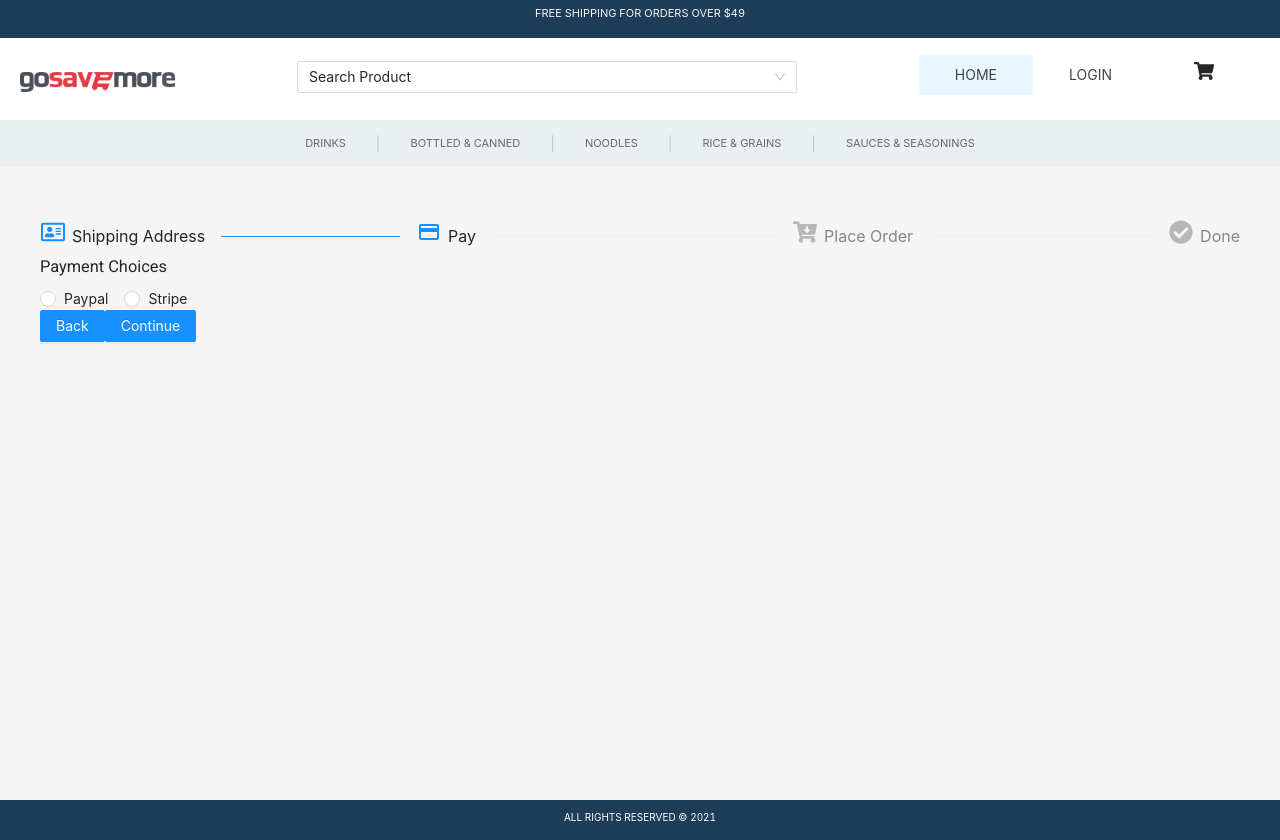
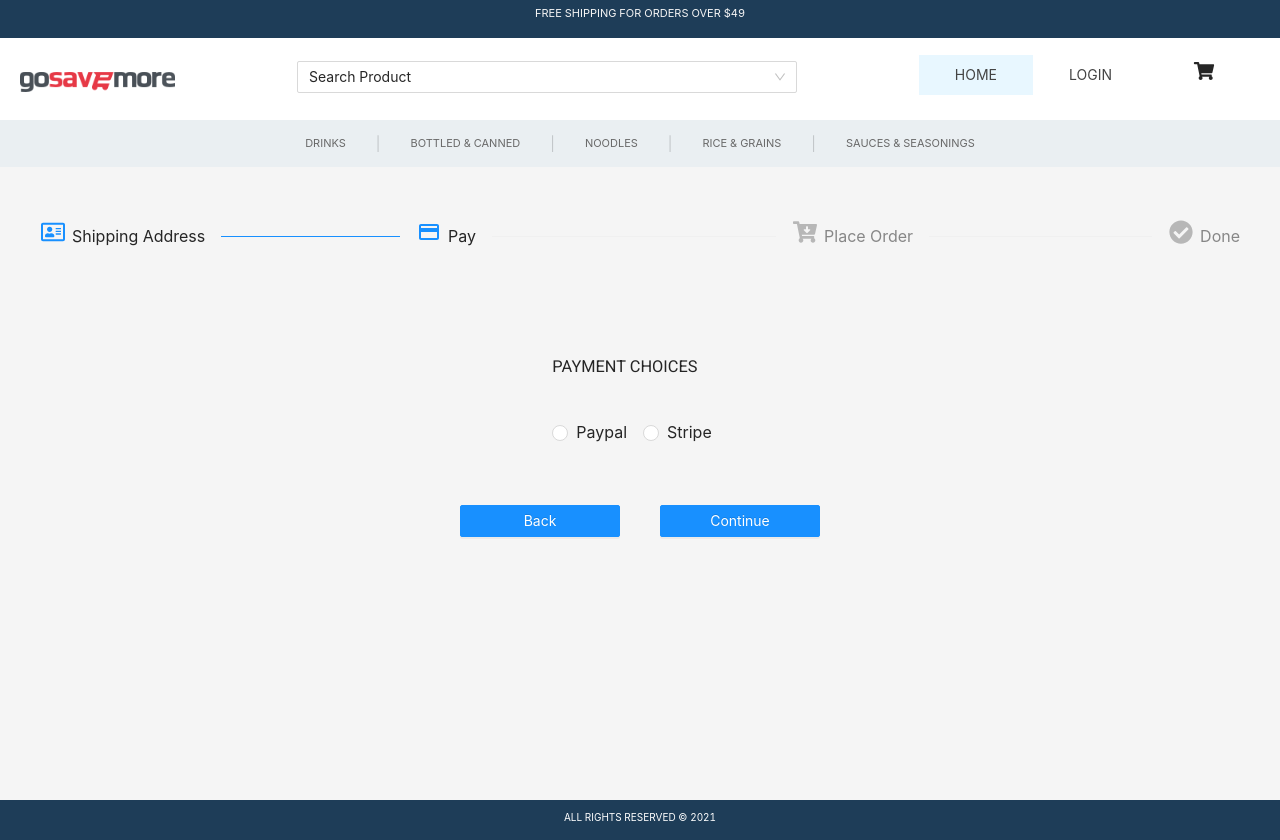
Before and after one commit to gosavemore-com/gosavemore-fe, a React (Create React App) app: page /payment in a window 1280 px wide. Built offline with nearby package versions, Linux system fonts and the light colour scheme; sample sign-in values are in the browser's storage.

Commit message:
added styling on the payment steps or process

```diff
--- a/src/assets/scss/base.scss
+++ b/src/assets/scss/base.scss
@@ -16,9 +16,11 @@
 @import "./cart";
 @import "./cartCard";
 @import "./cartBadge";
-@import "./orders.scss";
+@import "./shipping.scss";
 @import "./checkoutsteps.scss";
 @import "./placeorder.scss";
+@import "./tableorders.scss";
+@import "./payment.scss";
 
 body {
   background: $white-two !important;
--- /dev/null
+++ b/src/assets/scss/payment.scss
@@ -0,0 +1,29 @@
+.payment {
+  display: flex;
+  justify-content: center;
+  align-items: center;
+  flex-direction: column;
+  margin-top: 40px;
+
+  &-choices {
+    h3 {
+      margin: 40px 0;
+      text-transform: uppercase;
+    }
+
+    padding: 20px;
+
+    span {
+      font-size: 16px;
+    }
+  }
+  &-button {
+    display: flex;
+    margin-top: 40px;
+
+    button {
+      width: 160px;
+      margin: 0 20px;
+    }
+  }
+}
--- a/src/assets/scss/placeorder.scss
+++ b/src/assets/scss/placeorder.scss
@@ -0,0 +1,14 @@
+.placeorder {
+  display: flex;
+  flex-direction: column;
+
+  &-buttons {
+    align-self: center;
+    margin-top: 60px;
+
+    button {
+      margin: 0 20px;
+      width: 200px;
+    }
+  }
+}
--- a/src/assets/scss/orders.scss
+++ b/src/assets/scss/shipping.scss
@@ -1,4 +1,4 @@
-.orders {
+.shipping {
   display: flex;
   flex-direction: row;
   justify-content: center;
--- /dev/null
+++ b/src/assets/scss/tableorders.scss
@@ -0,0 +1,21 @@
+.tableorders {
+  display: flex;
+  justify-content: space-evenly;
+  align-items: flex-start;
+  margin-top: 60px;
+
+  &-container {
+    padding: 20px;
+    background-color: $white-one;
+  }
+
+  h3 {
+    text-transform: uppercase;
+    font-weight: 600;
+    font-size: 16px;
+  }
+
+  h2 {
+    font-weight: 800;
+  }
+}
--- a/src/components/TableOrder.jsx
+++ b/src/components/TableOrder.jsx
@@ -31,40 +31,37 @@ const TableOrder = ({ tableData }) => {
     },
   ];
   return (
-    <div>
-      <div className="orders-list-products">
+    <div className="tableorders">
+      <div className="tableorders-container">
         <h3>Order Items</h3>
 
         <Table columns={columns} dataSource={tableData} />
       </div>
-      <div className="orders-list-pricing">
-        <h3>
-          Pretax Price: <span>${cartPrice}</span>
-        </h3>
-        <h3>
-          Shipping Cost: <span>${shippingPrice}</span>
-        </h3>
 
-        <h3>
-          Tax Price: <span>${taxPrice}</span>
-        </h3>
-
-        <h2>Total Price: ${totalPrice}</h2>
-      </div>
-      <div className="orders-list-location">
+      <div className="tableorders-container right">
         <>
-          <h2>Shipping</h2>
-          <p>
-            {address}, {city}. {state}, {postal}, {country}
+          <h3>Shipping Address:</h3>
+          <p className="tableorders-subtext">
+            {" " + address}, {city}. {state}, {postal}, {country}
           </p>
         </>
-      </div>
-      <div className="orders-list-payment">
-        <h2>Payment Method</h2>
-        <p>
-          {paymentMethod[0].toUpperCase() +
-            paymentMethod.slice(1, paymentMethod.length)}
-        </p>
+        <>
+          <h3>Payment Method</h3>
+          <p className="tableorders-subtext">
+            {paymentMethod[0].toUpperCase() +
+              paymentMethod.slice(1, paymentMethod.length)}
+          </p>
+        </>
+        <>
+          <h3>Price Details</h3>
+          <p>
+            Pretax Price: <span>${cartPrice}</span> <br />
+            Shipping Cost: <span>${shippingPrice}</span> <br />
+            Tax Price: <span>${taxPrice}</span>
+          </p>
+
+          <h2>Total Price: ${totalPrice}</h2>
+        </>
       </div>
     </div>
   );
--- a/src/pages/Payment.jsx
+++ b/src/pages/Payment.jsx
@@ -1,4 +1,4 @@
-import React, { useState } from "react";
+import React, { useState, useEffect } from "react";
 import { useSelector, useDispatch } from "react-redux";
 import { useHistory } from "react-router-dom";
 import CheckoutSteps from "../components/CheckoutSteps";
@@ -7,11 +7,16 @@ import { savePaymentDetails } from "../redux/actions/orderAction";
 
 const Payment = () => {
   const [value, setValue] = useState("");
+  const { paymentMethod } = useSelector((state) => state.orders.payments);
   const history = useHistory();
   const dispatch = useDispatch();
   const onChange = (e) => {
     setValue(e.target.value);
   };
+
+  useEffect(() => {
+    setValue(paymentMethod);
+  }, [paymentMethod]);
 
   const handleSubmit = () => {
     dispatch(savePaymentDetails({ paymentMethod: value }));
@@ -21,24 +26,23 @@ const Payment = () => {
   return (
     <>
       <CheckoutSteps step1="finish" step2="process" step3="wait" step4="wait" />
-
-      <div>
+      <div className="payment">
+        <div className="payment-choices">
           <h3>Payment Choices</h3>
           <Radio.Group onChange={onChange} value={value}>
             <Radio value="paypal">Paypal</Radio>
             <Radio value="stripe">Stripe </Radio>}
           </Radio.Group>
         </div>
-      <Button
-        type="primary"
-        className="orders-back"
-        onClick={() => history.push("/shipping")}
-      >
+        <div className="payment-button">
+          <Button type="primary" onClick={() => history.push("/shipping")}>
             Back
           </Button>
-      <Button type="primary" className="orders-next" onClick={handleSubmit}>
+          <Button type="primary" onClick={handleSubmit}>
             Continue
           </Button>
+        </div>
+      </div>
     </>
   );
 };
--- a/src/pages/PlaceOrder.jsx
+++ b/src/pages/PlaceOrder.jsx
@@ -56,7 +56,6 @@ const PlaceOrder = () => {
         step4="wait"
       />
       <div className="placeorder">
-        <h3>Place Order</h3>
         <div>
           <TableOrder
             tableData={tableData}
@@ -64,7 +63,7 @@ const PlaceOrder = () => {
             location={location}
           />
         </div>
-
+        <div className="placeorder-buttons">
           <Button type="primary" onClick={() => history.push("/payment")}>
             Back
           </Button>
@@ -72,6 +71,7 @@ const PlaceOrder = () => {
             Place Order
           </Button>
         </div>
+      </div>
     </>
   );
 };
--- a/src/pages/Shipping.jsx
+++ b/src/pages/Shipping.jsx
@@ -46,13 +46,13 @@ const Shipping = () => {
   return (
     <>
       <CheckoutSteps step1="process" step2="wait" step3="wait" step4="wait" />
-      <div className="orders">
-        <div className="orders-delivery">
+      <div className="shipping">
+        <div className="shipping-delivery">
           <h3>Delivery Address</h3>
           <Form
             {...layout}
             name="delivery"
-            className="orders-delivery-form"
+            className="shipping-delivery-form"
             initialValues={{
               address: shipping && shipping.address,
               city: shipping && shipping.city,
@@ -72,7 +72,7 @@ const Shipping = () => {
                 },
               ]}
             >
-              <Input className="orders-delivery-form-input" />
+              <Input className="shipping-delivery-form-input" />
             </Form.Item>
             <Form.Item
               label="City"
@@ -84,7 +84,7 @@ const Shipping = () => {
                 },
               ]}
             >
-              <Input className="orders-delivery-form-input" />
+              <Input className="shipping-delivery-form-input" />
             </Form.Item>
             <Form.Item label="State" name="state" required>
               <Select>
@@ -110,7 +110,11 @@ const Shipping = () => {
                 <Select.Option value={"US"}>United States</Select.Option>
               </Select>
             </Form.Item>
-            <Button type="primary" className="orders-submit" htmlType="submit">
+            <Button
+              type="primary"
+              className="shipping-submit"
+              htmlType="submit"
+            >
               Use this address
             </Button>
           </Form>
```
Also changed, not shown: 1 other file (tests, documents, lock files or other folders). Lines whose indentation alone changed are shown as unchanged.
